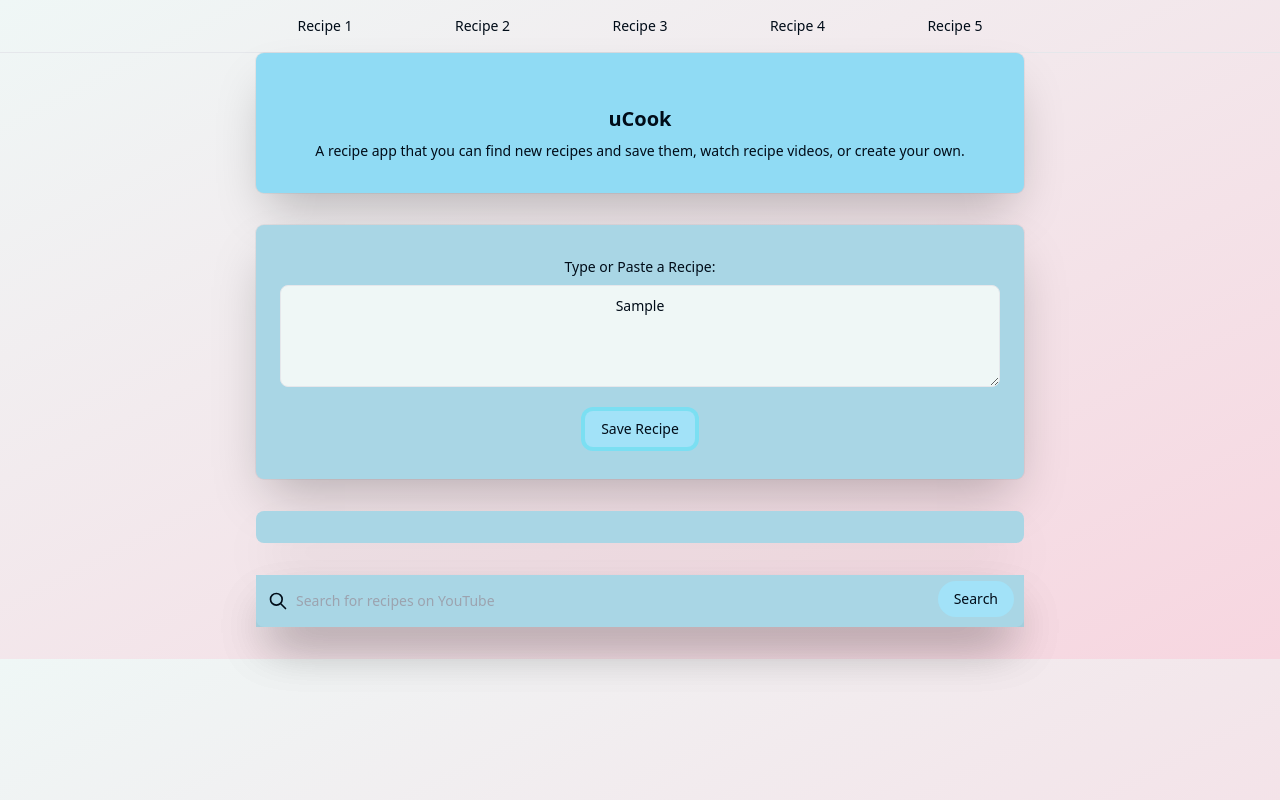
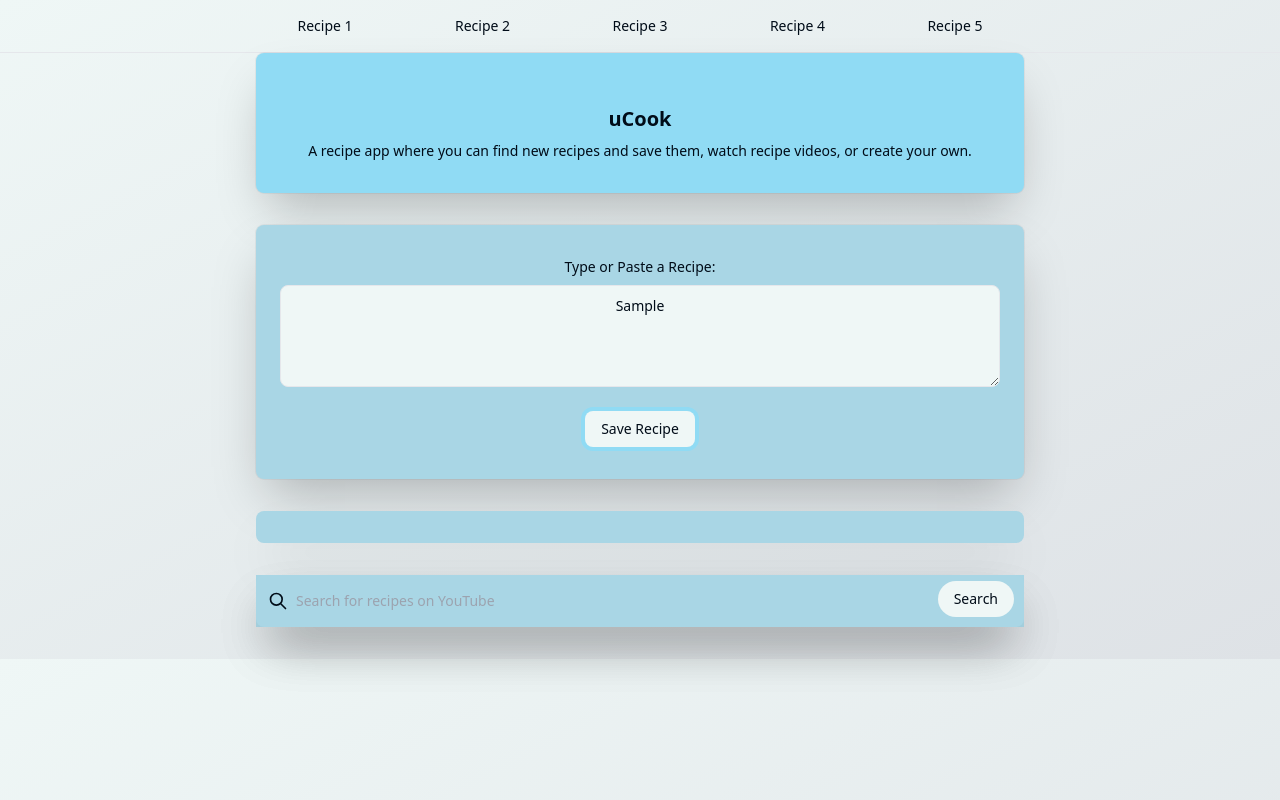
Before and after one commit to jroller33/BC-Project-1, a website: page index.html in a window 1280 px wide. Both pictures are taken after typing "Sample" into the empty fields and a click on the button "Save Recipe". Drawn offline with nearby package versions, Linux system fonts and the light colour scheme; no server answers.

Commit message:
final commit before meeting tonight

```diff
--- a/assets/style.css
+++ b/assets/style.css
@@ -1,5 +1,5 @@
 .body-container {
-  background-image: linear-gradient(to bottom right, #eff7f6, #f7d6e0);
+  background-image: linear-gradient(to bottom right, #eff7f6, #dee2e6);
   color: #000C18;
 }
 
@@ -58,12 +58,12 @@
   color: #000C18;
 } */
 #saveRecipeButton {
-  background-color: #A2E2F8;
+  background-color: #eff7f6;
   color: #000C18;
 }
 
 #saveRecipeButton:hover {
-  background-color:#eff7f6;
+  background-color:#90dbf4;
   /* color: #ffffff; */
   transition: 0.7s;
 }
@@ -71,10 +71,10 @@
 #saveRecipeButton:focus {
   outline-color: transparent;
   outline-style:solid;
-  box-shadow: 0 0 0 4px #7bdff2;
+  box-shadow: 0 0 0 4px #90dbf4;
 }
 #saveRecipeButton:active {
-  background-color: #eff7f6;
+  background-color: #90dbf4;
   color: #ffffff;
 }
 
@@ -112,12 +112,12 @@
   background-color: #eff7f6;
 }
 #youtubeSearchButton {
-  background-color: #A2E2F8;
+  background-color: #eff7f6;
   color: #000C18;
 }
 
 #youtubeSearchButton:hover {
-  background-color:#eff7f6;
+  background-color:#90dbf4;
   /* color: #ffffff; */
   transition: 0.7s;
 }
@@ -125,10 +125,10 @@
 #youtubeSearchButton:focus {
   outline-color: transparent;
   outline-style:solid;
-  box-shadow: 0 0 0 4px #7bdff2;
+  box-shadow: 0 0 0 4px #90dbf4;
 }
 #youtubeSearchButton:active {
-  background-color: #eff7f6;
+  background-color: #90dbf4;
   color: #ffffff;
 }
 
--- a/index.html
+++ b/index.html
@@ -54,7 +54,7 @@
     <div id="cssHeader" class="w-3/5 grid place-items-center rounded-lg px-6 py-8 ring-1 ring-slate-900/5 shadow-2xl ">
       <h1 class="mt-5 text-base text-xl font-bold">uCook</h3>
         <p class="0 mt-2 text-sm">
-          A recipe app that you can find new recipes and save them, watch recipe videos, or create your own.
+          A recipe app where you can find new recipes and save them, watch recipe videos, or create your own.
         </p>
     </div>
   </header>
```
Also changed, not shown: README.md.
